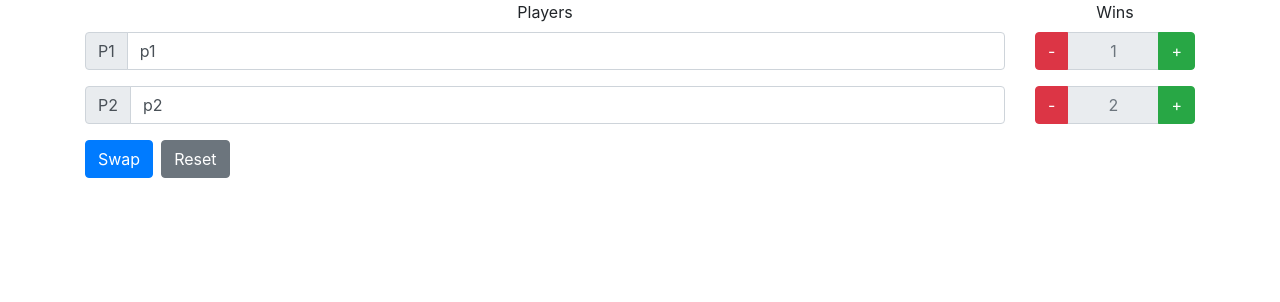
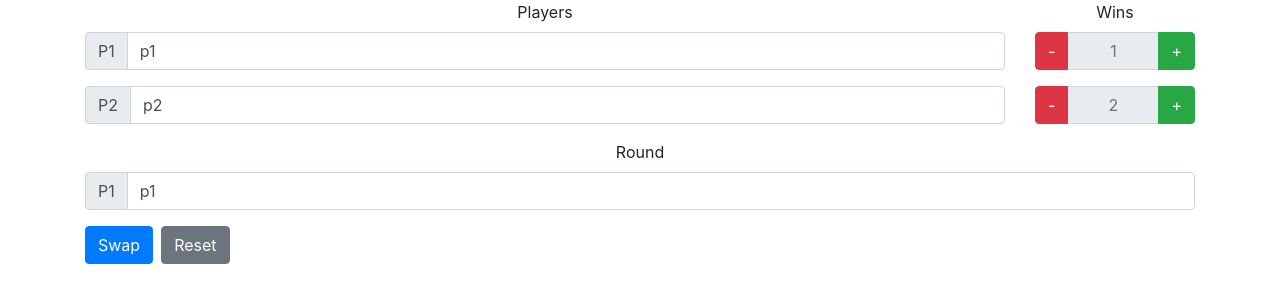
Before and after one commit to elprice/overlay-updater, a React (Create React App) app: page / in a window 1280 px wide. Shown: the top 302 px of the page. Built offline with nearby package versions, Linux system fonts and the light colour scheme.

Commit message:
Added react-select

```diff
--- a/package.json
+++ b/package.json
@@ -11,10 +11,13 @@
     "eslint-plugin-import": "^2.18.0",
     "eslint-plugin-jsx-a11y": "^6.2.3",
     "eslint-plugin-react": "^7.14.2",
+    "jquery": "^3.4.1",
     "react": "^16.8.6",
     "react-bootstrap": "^1.0.0-beta.9",
     "react-dom": "^16.8.6",
-    "react-scripts": "3.0.1"
+    "react-scripts": "3.0.1",
+    "react-select": "^3.0.4",
+    "typescript": "^3.5.3"
   },
   "scripts": {
     "start": "nf start -p 3000",
--- a/src/Components/Home.js
+++ b/src/Components/Home.js
@@ -1,6 +1,14 @@
 import React, { Component } from 'react';
 import './Home.css';
 import { Container, Row, Col, Button, ButtonToolbar, InputGroup, FormControl } from 'react-bootstrap';
+import Select from 'react-select';
+
+
+const options = [
+  { value: 'Grand Finals' },
+  { value: 'strawberry' },
+  { value: 'vanilla' },
+];
 
 export default class Home extends Component {
 
@@ -90,6 +98,19 @@ export default class Home extends Component {
           </Row>
           <Row>
             <Col xs="12" sm="12" md="12" lg="12" xl="12">
+            <label htmlFor="basic-url">Round</label>
+              <InputGroup className="mb-3">
+                <InputGroup.Prepend>
+                  <InputGroup.Text id="playerOne">
+                    P1
+                  </InputGroup.Text>
+                </InputGroup.Prepend>
+                <FormControl id="playerOneName" aria-describedby="playerOne" value= {this.state.playerOneName} onChange={this.handleChange}/>
+              </InputGroup>
+            </Col>
+          </Row>
+          <Row>
+            <Col xs="12" sm="12" md="12" lg="12" xl="12">
               <ButtonToolbar>
                 <Button variant="primary" onClick={this.swapPlayers}>Swap</Button>
                 <Button variant="secondary" onClick={this.reset}>Reset</Button>
```
Also changed, not shown: 2 other files (tests, documents, lock files or other folders).
